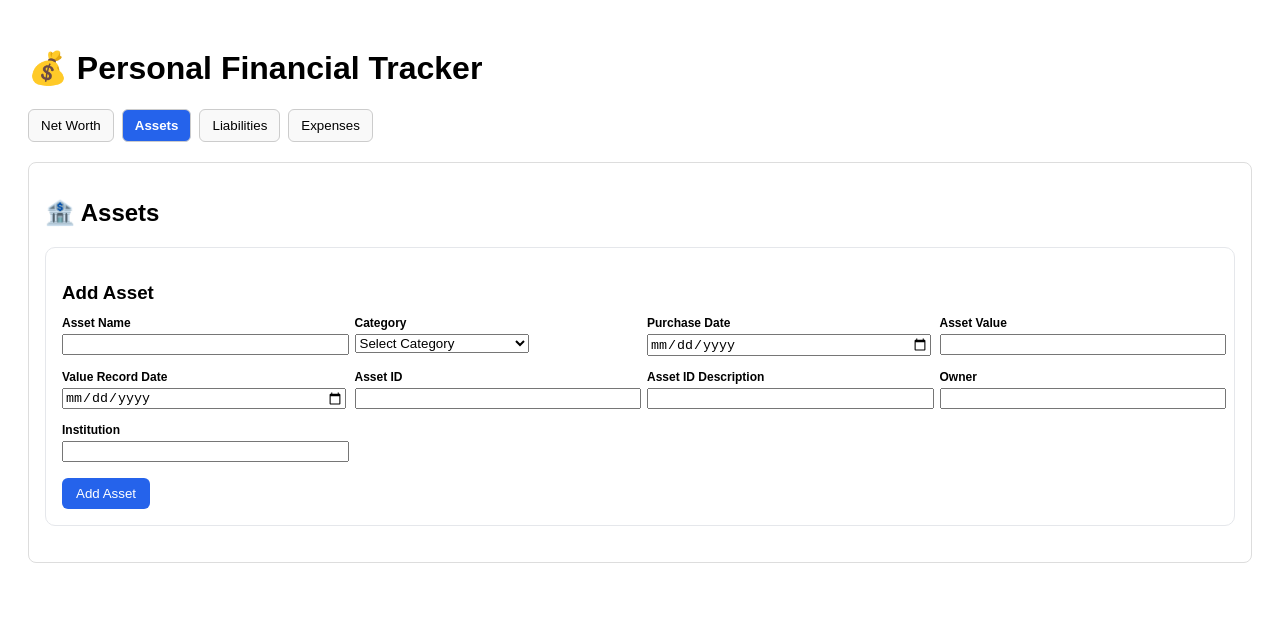
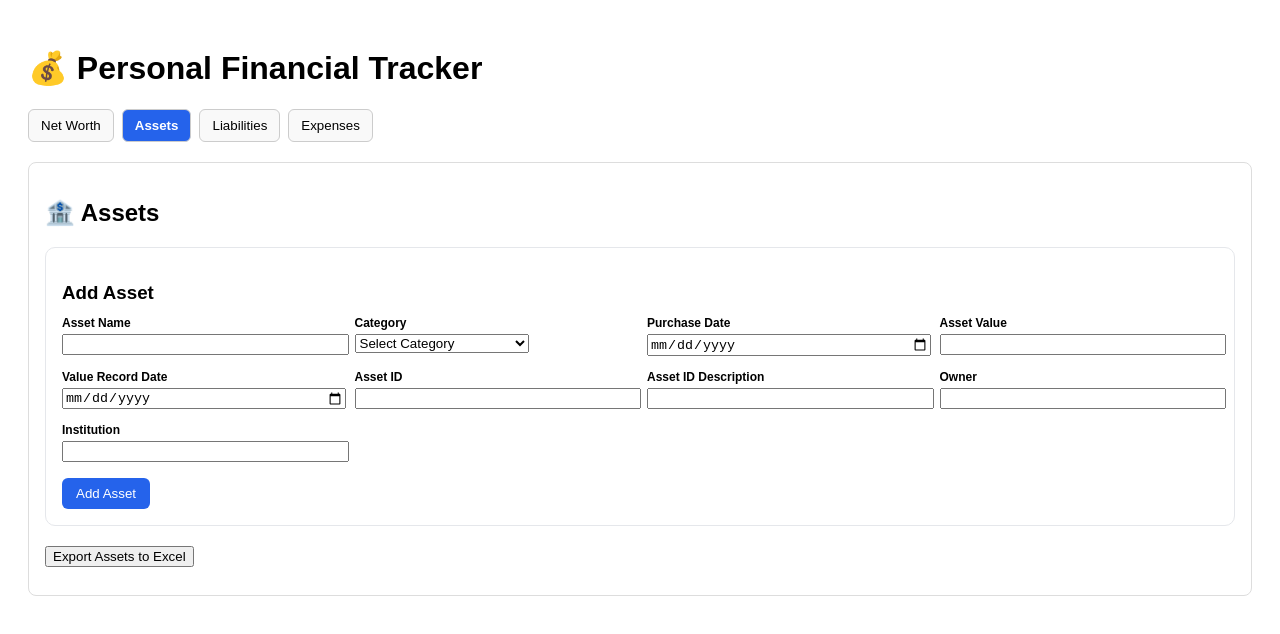
Before and after one commit to pinaki-GH/personal-finance-tracker-test, a Next.js app: page / in a window 1280 px wide. Both pictures are taken after a click on the button "Assets". Shown: the top 634 px of the page. Built offline with nearby package versions, Linux system fonts and the light colour scheme.

Commit message:
Update AssetSection.tsx

```diff
--- a/components/AssetSection.tsx
+++ b/components/AssetSection.tsx
@@ -2,6 +2,7 @@
 
 import { useEffect, useState } from "react";
 import { getData, saveData } from "../utils/storage";
+import { exportToExcel } from "../utils/exportToExcel";
 
 const ASSET_CATEGORIES = [
   "Cash & Cash Equivalents",
@@ -13,6 +14,22 @@ const ASSET_CATEGORIES = [
   "Insurance-linked",
   "Other"
 ];
+
+const exportAssets = () => {
+  const exportData = assets.map(a => ({
+    "Asset Name": a.assetName,
+    "Category": a.category,
+    "Purchase Date": formatDate(a.purchaseDate),
+    "Asset Value": a.assetValue,
+    "Value Record Date": formatDate(a.valueRecordDate),
+    "Asset ID": a.assetId,
+    "Asset ID Description": a.assetIdDescription,
+    "Owner": a.owner,
+    "Institution": a.institution
+  }));
+
+  exportToExcel(exportData, "assets");
+};
 
 type Asset = {
   assetName: string;
@@ -164,6 +181,10 @@ export default function AssetSection() {
         </div>
       </div>
 
+<div style={{ marginBottom: 12 }}>
+  <button onClick={exportAssets}>Export Assets to Excel</button>
+</div>
+
       {/* ASSET TABLE */}
       {assets.length > 0 && (
         <div className="table-scroll-wrapper">
```
